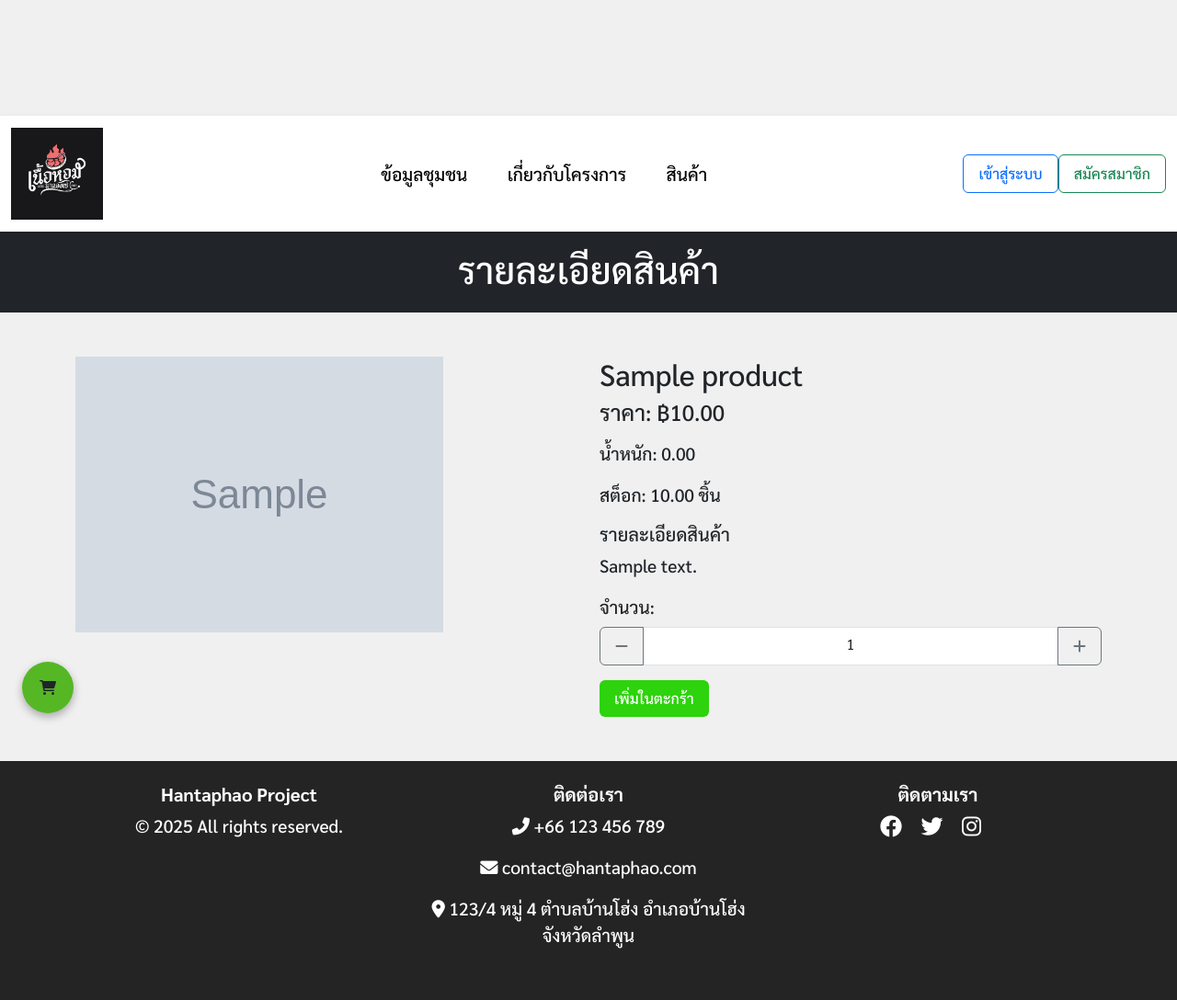
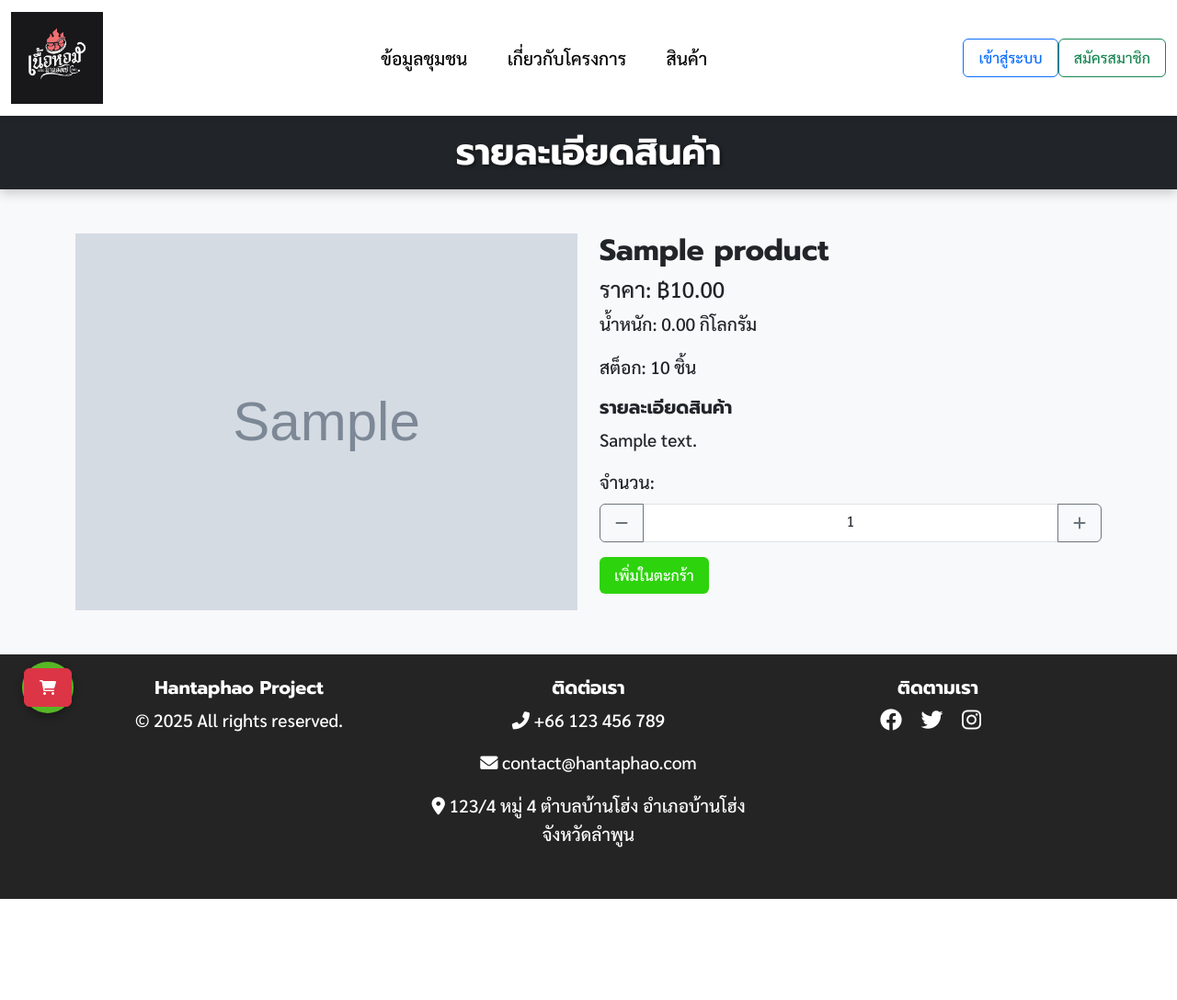
Before and after one commit to DarkNess1903/Hantaphao, a PHP site: page /productdetails.php?product_id=1 in a window 1280 px wide. Shown: the whole page at 92% size. After the commit the page ends 978 px from the top, so only its background shows below. Run offline with PHP 8.4, Linux system fonts and the light colour scheme; tables that the repository leaves empty or names only in its code hold one stand-in row (values such as "Sample post"); grey boxes marked "Sample" are stand-in pictures.

Commit message:
แก้ฟอร์ม

```diff
--- a/confirm_checkout.php
+++ b/confirm_checkout.php
@@ -328,7 +328,7 @@ if ($_SERVER['REQUEST_METHOD'] === 'POST' && isset($_FILES['payment_slip'])) {
     </style>
 </head>
 <body>
-    <header class="text-center">
+    <header class="bg-dark text-white text-center py-3">
         <h1>ยืนยันคำสั่งซื้อของคุณ</h1>
     </header>
 
--- a/order_details.php
+++ b/order_details.php
@@ -156,7 +156,7 @@ $details_result = mysqli_stmt_get_result($stmt);
     </style>
 <body>
 
-    <header class="text-center">
+    <header class="bg-dark text-white text-center py-3">
         <h1>รายละเอียดคำสั่งซื้อ</h1>
     </header>
 
--- a/product.php
+++ b/product.php
@@ -208,7 +208,7 @@ $selected_category = isset($_GET['category']) ? intval($_GET['category']) : 0;
     </style>
 </head>
 <body>
-    <header>
+    <header class="bg-dark text-white text-center py-3">
         <h1>สินค้า</h1>
     </header>
 
--- a/productdetails.php
+++ b/productdetails.php
@@ -1,6 +1,7 @@
 <?php
 session_start();
 include 'connectDB.php';
+include 'topnavbar.php';
 
     // รับ product_id จาก URL
     if (isset($_GET['product_id'])) {
@@ -33,18 +34,50 @@ include 'connectDB.php';
 <!DOCTYPE html>
 <html lang="th">
 <head>
+    <title>รายละเอียดสินค้า</title>
     <meta charset="UTF-8">
     <meta name="viewport" content="width=device-width, initial-scale=1.0">
-    <title>รายละเอียดสินค้า</title>
-    <link href="https://cdn.jsdelivr.net/npm/bootstrap@5.1.0/dist/css/bootstrap.min.css" rel="stylesheet">
-    <link href="https://cdnjs.cloudflare.com/ajax/libs/font-awesome/5.15.4/css/all.min.css" rel="stylesheet">
+    <link href="https://cdn.jsdelivr.net/npm/bootstrap@5.3.3/dist/css/bootstrap.min.css" rel="stylesheet" integrity="sha384-QWTKZyjpPEjISv5WaRU9OFeRpok6YctnYmDr5pNlyT2bRjXh0JMhjY6hW+ALEwIH" crossorigin="anonymous">
+    <link rel="stylesheet" href="https://cdnjs.cloudflare.com/ajax/libs/font-awesome/6.0.0-beta3/css/all.min.css">
+    <link href="https://fonts.googleapis.com/css2?family=Prompt:wght@300;400;500;700&family=Sarabun:wght@300;400;500;700&display=swap" rel="stylesheet">
+    <link rel="stylesheet" href="css/style.css">
+    <style>
+        body {
+            font-family: 'Sarabun', sans-serif;
+            font-weight: 400;
+            line-height: 1.6;
+            background-color: #f8f9fa;
+            margin: 0;
+            padding: 0;
+        }
 
+        h1, h2, h3, h4, h5, h6 {
+            font-family: 'Prompt', sans-serif;
+            font-weight: 700;
+        }
 
+        .btn {
+            font-family: 'Prompt', sans-serif;
+            font-weight: 500;
+        }
+
+        /* Header */
+        header {
+
+            color: white;
+            text-align: center;
+            padding: 2rem 0;
+            box-shadow: 0 4px 12px rgba(0, 0, 0, 0.2);
+        }
+
+        header h1 {
+            font-size: 2.5rem;
+            text-shadow: 2px 2px 4px rgba(0, 0, 0, 0.5);
+            margin: 0;
+        }
+    </style>
 </head>
 <body>
-    <?php
-    include 'topnavbar.php';
-    ?>
     <header class="bg-dark text-white text-center py-3">
         <h1>รายละเอียดสินค้า</h1>
     </header>
@@ -56,26 +89,26 @@ include 'connectDB.php';
                 <img src="./Admin/product/<?php echo htmlspecialchars($product_image); ?>"
                     class="img-fluid"
                     alt="<?php echo htmlspecialchars($product_name); ?>"
-                    style="width: 400px; height: 300px; object-fit: contain;">
+                    style="width: 100%; height: auto; object-fit: contain;">
             </div>
 
             <!-- แสดงข้อมูลสินค้า -->
             <div class="col-md-6">
                 <h2><?php echo htmlspecialchars($product_name); ?></h2>
                 <p class="h4">ราคา: ฿<?php echo number_format($product_price, 2); ?></p>
-                <p></p>น้ำหนัก: <?php echo number_format($product_weight, 2); ?></p>
-                <p>สต็อก: <?php echo number_format($product_stock, 2); ?>  ชิ้น</p>
+                <p>น้ำหนัก: <?php echo number_format($product_weight, 2); ?> กิโลกรัม</p>
+                <p>สต็อก: <?php echo number_format($product_stock, 0); ?> ชิ้น</p>
 
                 <!-- แสดงรายละเอียดสินค้า -->
                 <div class="mb-3">
                     <h5>รายละเอียดสินค้า</h5>
-                    <p><?php echo nl2br(htmlspecialchars($product_description)); ?></p> <!-- แสดงรายละเอียดสินค้า -->
+                    <p><?php echo nl2br(htmlspecialchars($product_description)); ?></p>
                 </div>
 
                 <form action="add_to_cart.php" method="POST">
-                    <input type="hidden" name="product_id" value="<?php echo $product_id; ?>">  <!-- ส่ง product_id -->
-                    <input type="hidden" name="price" value="<?php echo $product_price; ?>"> <!-- ส่งราคาสินค้า -->
-                    <input type="hidden" name="unit" value="1piece"> <!-- ส่งหน่วยเป็นชิ้น -->
+                    <input type="hidden" name="product_id" value="<?php echo $product_id; ?>">
+                    <input type="hidden" name="price" value="<?php echo $product_price; ?>">
+                    <input type="hidden" name="unit" value="1piece">
 
                     <div class="mb-3">
                         <label for="quantity" class="form-label">จำนวน:</label>
@@ -100,6 +133,12 @@ include 'connectDB.php';
                     <!-- ส่งค่าจำนวนไปยัง add_to_cart.php -->
                     <input type="hidden" name="quantity" id="quantity" value="1">
 
+                    <button type="submit" class="btn btn-primary">เพิ่มในตะกร้า</button>
+                </form>
+            </div>
+        </div>
+    </div>
+
     <script>
         var quantity = 1;  // จำนวนเริ่มต้น
 
@@ -116,15 +155,9 @@ include 'connectDB.php';
         }
     </script>
 
-                    <button type="submit" class="btn btn-primary">เพิ่มในตะกร้า</button>
-                </form>
-            </div>
-        </div>
-    </div>
-
-    <script src="https://cdn.jsdelivr.net/npm/bootstrap@5.1.0/dist/js/bootstrap.bundle.min.js"></script>
+    <!-- Cart Icon -->
     <div class="cart-icon fixed-bottom mb-4 ms-4">
-        <a href="cart.php" class="btn">
+        <a href="cart.php" class="btn btn-danger position-relative">
             <i class="fas fa-shopping-cart"></i>
             <?php
             if (isset($_SESSION['cart_id'])) {
@@ -141,6 +174,9 @@ include 'connectDB.php';
             ?>
         </a>
     </div>
+
+    <!-- Bootstrap JS -->
+    <script src="https://cdn.jsdelivr.net/npm/bootstrap@5.1.0/dist/js/bootstrap.bundle.min.js"></script>
 </body>
 </html>
 
--- a/profile.php
+++ b/profile.php
@@ -237,7 +237,7 @@ $profile = mysqli_fetch_assoc($profile_result);
         }
     </style>
 <body>
-    <header>
+    <header class="bg-dark text-white text-center py-3">
         <h1>โปรไฟล์</h1>
     </header>
 
```
Also changed, not shown: order_history.php (+4 -4 lines). Lines whose indentation alone changed are shown as unchanged.
